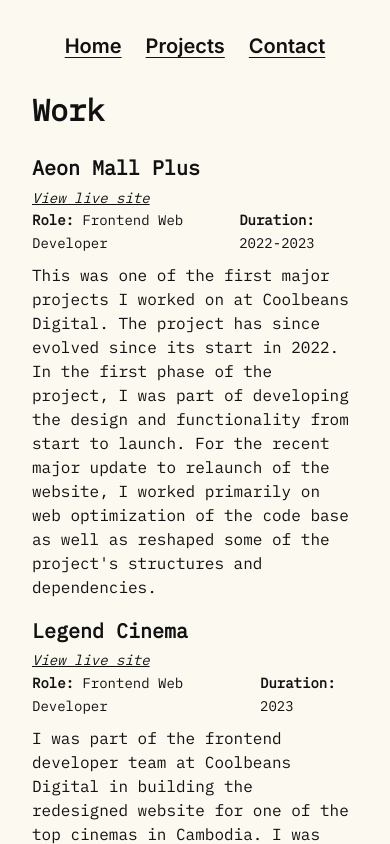
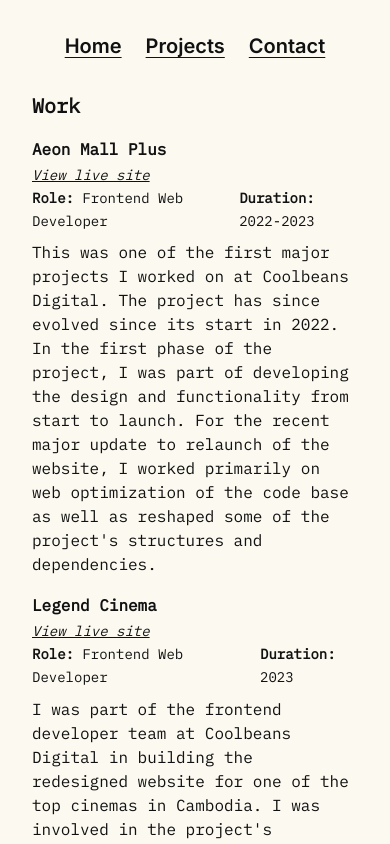
Before and after one commit to soritaheng/portfolio-v1, a Next.js app: page /projects in a window 390 px wide. Shown: the top 844 px of the page. Built offline with nearby package versions, Linux system fonts and the light colour scheme.

Commit message:
add responsive text styling

```diff
--- a/src/app/projects/page.tsx
+++ b/src/app/projects/page.tsx
@@ -38,10 +38,10 @@
 
 export default function Projects() {
     return(
-        <div className="w-full space-y-12">
+        <div className="w-full space-y-8 md:space-y-12">
             {Object.keys(projects).map((key) => (
                 <div key={key} className="space-y-4">
-                    <h2 className="font-bold text-3xl mb-6">{key}</h2>
+                    <h2 className="font-bold text-xl md:text-3xl md:mb-6">{key}</h2>
                     {projects[key].map(({name, url, role, description, duration}) => (
                         <Project key={key} name={name} url={url} role={role} duration={duration} description={description}></Project>
                     ))}
--- a/src/app/projects/project.tsx
+++ b/src/app/projects/project.tsx
@@ -3,7 +3,7 @@
 export default function Project({ name, url, role, duration, description }: ProjectType) {
     return(
         <div>
-            <h1 className="font-semibold text-xl leading-relaxed">{name}</h1>
+            <h1 className="font-semibold md:text-xl leading-relaxed">{name}</h1>
             <a href={url} target="_blank" className="italic underline text-sm leading-relaxed">View live site</a>
             <div className="flex gap-8 text-sm leading-relaxed mb-2">
                 <p><strong>Role: </strong>{role}</p>
```
